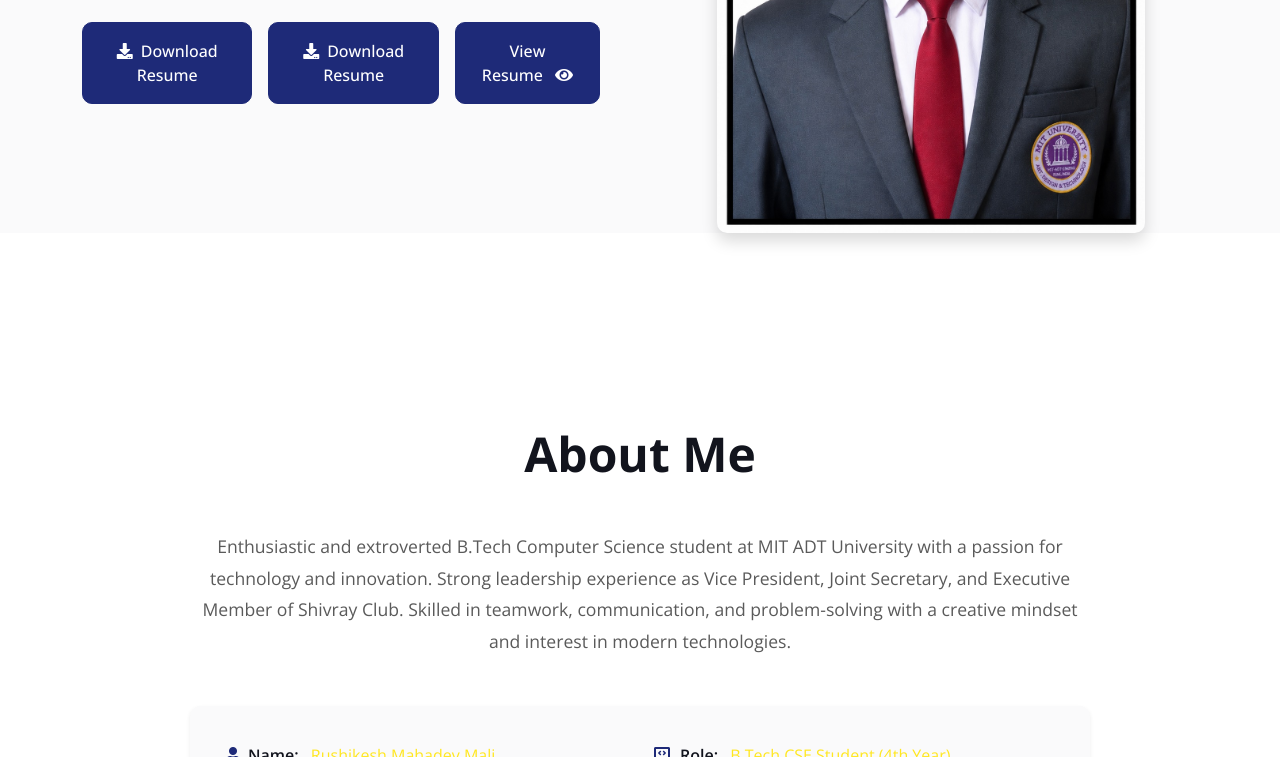
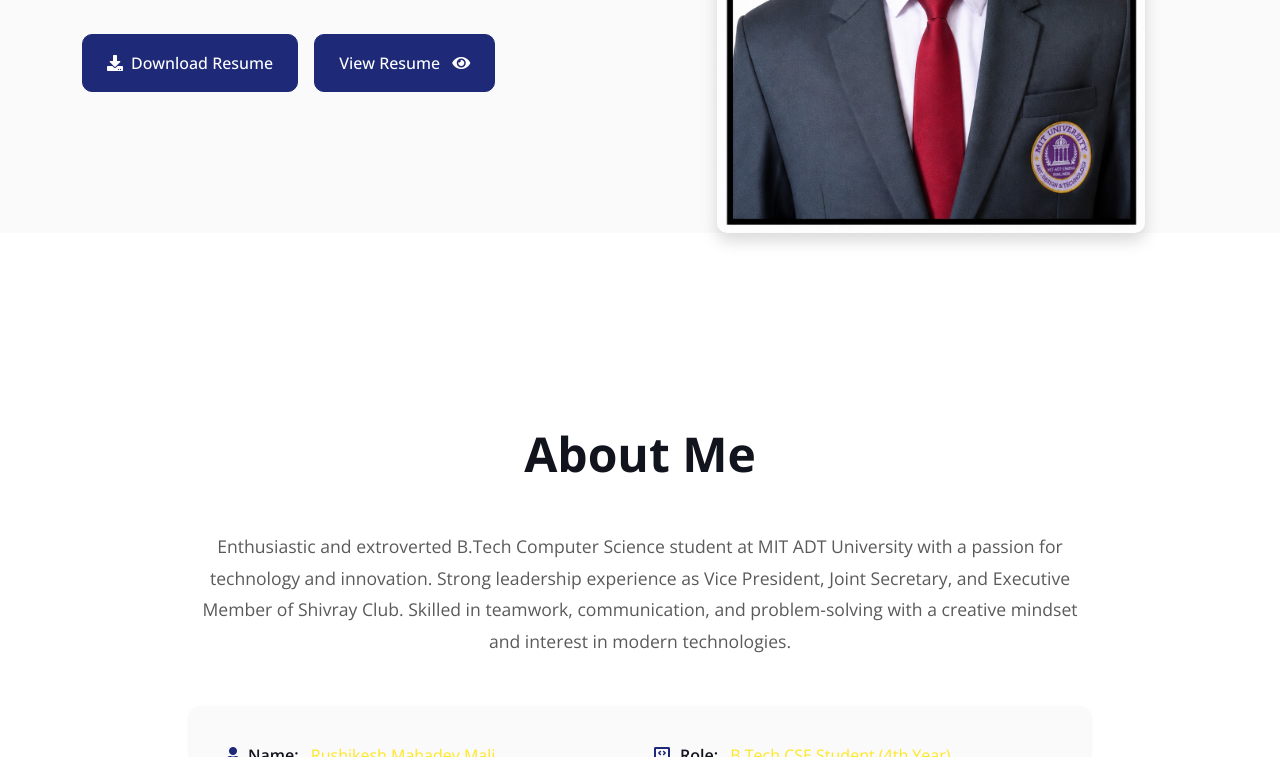
Before and after one commit to RushikeshMali6070/Personal_Portfolio, a plain HTML site: page index.html in a window 1280 px wide. Shown: the part 343-1100 px from the top of the page. Drawn offline with nearby package versions, Linux system fonts and the light colour scheme.

Commit message:
Update index.html

```diff
--- a/index.html
+++ b/index.html
@@ -87,9 +87,8 @@
                         Solver</div>
                     <div class="d-flex align-items-center pt-5">
 
-                        <a href="Resume/Rushikesh Mali Resume 6.pdf" download="Rushikesh_Mali_Resume.pdf" class="btn btn-primary py-3 px-4 me-3"><i class="fa fa-download me-2"></i>Download Resume</a>
+                        <a href="Resume/Rushikesh_Mali_Resume_.pdf" download="Rushikesh_Mali_Resume_.pdf" class="btn btn-primary py-3 px-4 me-3"><i class="fa fa-download me-2"></i>Download Resume</a>
 
-                        <a href="Resume/Rushikesh_Mali_Resume 6.pdf" download="Rushikesh_Mali_Resume.pdf" class="btn btn-primary py-3 px-4 me-3"><i class="fa fa-download me-2"></i>Download Resume</a>
                         <button type="button" class="btn btn-primary py-3 px-4 me-3" data-bs-toggle="modal"
                             data-bs-target="#resumeModal" aria-label="View Resume" title="View Resume">
                             View Resume <i class="fa fa-eye ms-2"></i>
```
